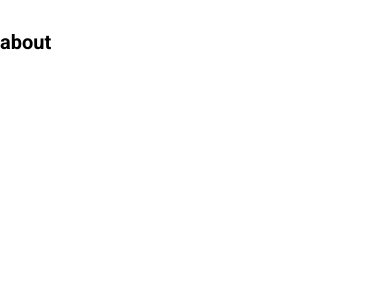
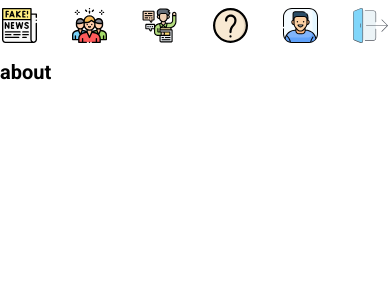
Before and after one commit to pablobion/fake-news-detector, a React (Create React App) app: page /about in a window 390 px wide. Shown: the top 300 px of the page. Built offline with nearby package versions, Linux system fonts and the light colour scheme.

Commit message:
improvised mobile menu

```diff
--- a/src/components/menu/index.js
+++ b/src/components/menu/index.js
@@ -22,10 +22,12 @@ function MenuComponent() {
 
     return (
         <>
-            {
-                widthscreen < 900 && <MenuMobile id="section1"></MenuMobile> // Só renderiza se for tela de pc
+            {/* {
+                widthscreen < 900 && <MenuMobile id="section1">
+
+                </MenuMobile>
             }
-            {widthscreen >= 900 && ( // Só renderiza se for tela de pc
+            {widthscreen >= 900 && (  */}
             <Menu>
                 <Link to="/detector" style={{ textDecoration: "none" }}>
                     <button>
@@ -59,7 +61,26 @@ function MenuComponent() {
                         </div>
                     </button>
                 </Link>
-
+                {widthscreen < 900 && (
+                    <>
+                        <Link to="/profile" style={{ textDecoration: "none" }}>
+                            <button>
+                                <div className="cell">
+                                    <img className="icon" src={Profile} alt="" />
+                                </div>
+                            </button>
+                        </Link>
+                        <a onClick={logout} style={{ textDecoration: "none" }}>
+                            <button>
+                                <div className="cell">
+                                    <img className="icon" src={Logout} alt="" />
+                                </div>
+                            </button>
+                        </a>
+                    </>
+                )}
+                {widthscreen >= 900 && (
+                    <>
                         <Link to="/profile" style={{ textDecoration: "none", position: "absolute", left: "80vw" }}>
                             <button>
                                 <div className="cell">
@@ -74,8 +95,10 @@ function MenuComponent() {
                                 </div>
                             </button>
                         </a>
+                    </>
+                )}
             </Menu>
-            )}
+            {/* )} */}
         </>
     );
 }
--- a/src/components/menu/styles.js
+++ b/src/components/menu/styles.js
@@ -1,122 +1,16 @@
 import styled from "styled-components";
 
-export const MenuMobile = styled.div`
-    height: 30px;
-    @media (min-width: 500px) {
-        height: 40px;
-    }
-
-    input {
-        display: none;
-    }
-
-    .menu-hamb {
-        width: 100vw;
-        height: 30px;
-        @media (min-width: 500px) {
-            height: 60px;
-        }
-
-        position: absolute;
-        transition: 0.5s ease-in-out;
-    }
-
-    input:checked ~ label .menu-hamb {
-        background-color: rgba(255, 255, 255, 0.5);
-        backdrop-filter: blur(2px);
-        width: 100vw;
-        height: 100vh;
-        position: fixed;
-    }
-
-    .hamburguer {
-        display: block;
-        width: 40px;
-        height: 5px;
-        border-radious: 2px;
-        background: #333;
-        position: relative;
-        left: 5%;
-        top: 30px;
-        transition: 0.5s ease-in-out;
-    }
-
-    .hamburguer:after,
-    .hamburguer:before {
-        width: 100%;
-        height: 100%;
-        content: "";
-        background: #333;
-        position: absolute;
-        transition: 0.5s ease-in-out;
-    }
-
-    .hamburguer:before {
-        top: -10px;
-    }
-
-    .hamburguer:after {
-        bottom: -10px;
-    }
-
-    input:checked ~ label .hamburguer {
-        transform: rotate(45deg);
-    }
-
-    input:checked ~ label .hamburguer:before {
-        transform: rotate(90deg);
-        top: 0;
-    }
-
-    input:checked ~ label .hamburguer:after {
-        transform: rotate(90deg);
-        bottom: 0;
-    }
-
-    input:checked ~ .ul-mbl {
-        opacity: 1;
-    }
-
-    .ul-mbl {
-        position: absolute;
-        top: 50%;
-        left: 50%;
-        transform: translate(-50%, -50%);
-        list-style: none;
-        font-size: 20px;
-        opacity: 0;
-        transition: 0.25s 0.1s ease-in-out;
-        z-index: 1;
-    }
-
-    .ul-mbl div {
-        display: flex;
-        align-items: center;
-        margin-bottom: 30px;
-
-        span {
-            margin-left: 20px;
-        }
-    }
-
-    .ul-mbl img {
-        width: 50px;
-    }
-
-    .ul-mbl li {
-        margin: 40px auto;
-    }
-    .ul-mbl a {
-        color: #333;
-        text-transform: uppercase;
-        text-decoration: none;
-        margin: 10px auto;
-    }
-`;
+export const MenuMobile = styled.div``;
 
 export const Menu = styled.div`
     height: 60px;
     display: flex;
+
+    @media (max-width: 700px) {
+        justify-content: space-between;
+        padding-left: 2px;
+        padding-right: 2px;
+    }
 
     @media (min-width: 500px) {
         padding: 5px 5px 10px 50px;
@@ -128,16 +22,24 @@ export const Menu = styled.div`
     }
 
     div {
-        width: 80px;
+        width: 35px;
+        @media (min-width: 700px) {
+            width: 80px;
+        }
+
         height: 50px;
         display: flex;
         align-items: center;
         transition: width 1s;
         text-overflow: clip;
         overflow: hidden;
-        margin-left: 20px;
+        @media (min-width: 500px) {
+            margin-left: 20px;
+        }
 
         @media (min-width: 500px) {
+            @media (min-width: 700px) {
+            }
             width: 80px;
             height: 50px;
             display: flex;
@@ -157,10 +59,15 @@ export const Menu = styled.div`
         p {
             padding-left: 30px;
             font-size: 20px;
+            @media (max-width: 700px) {
+                visibility: hidden;
+            }
         }
     }
 
     div:hover {
-        width: 200px;
+        @media (min-width: 700px) {
+            width: 200px;
+        }
     }
 `;
```
Lines whose indentation alone changed are shown as unchanged.
